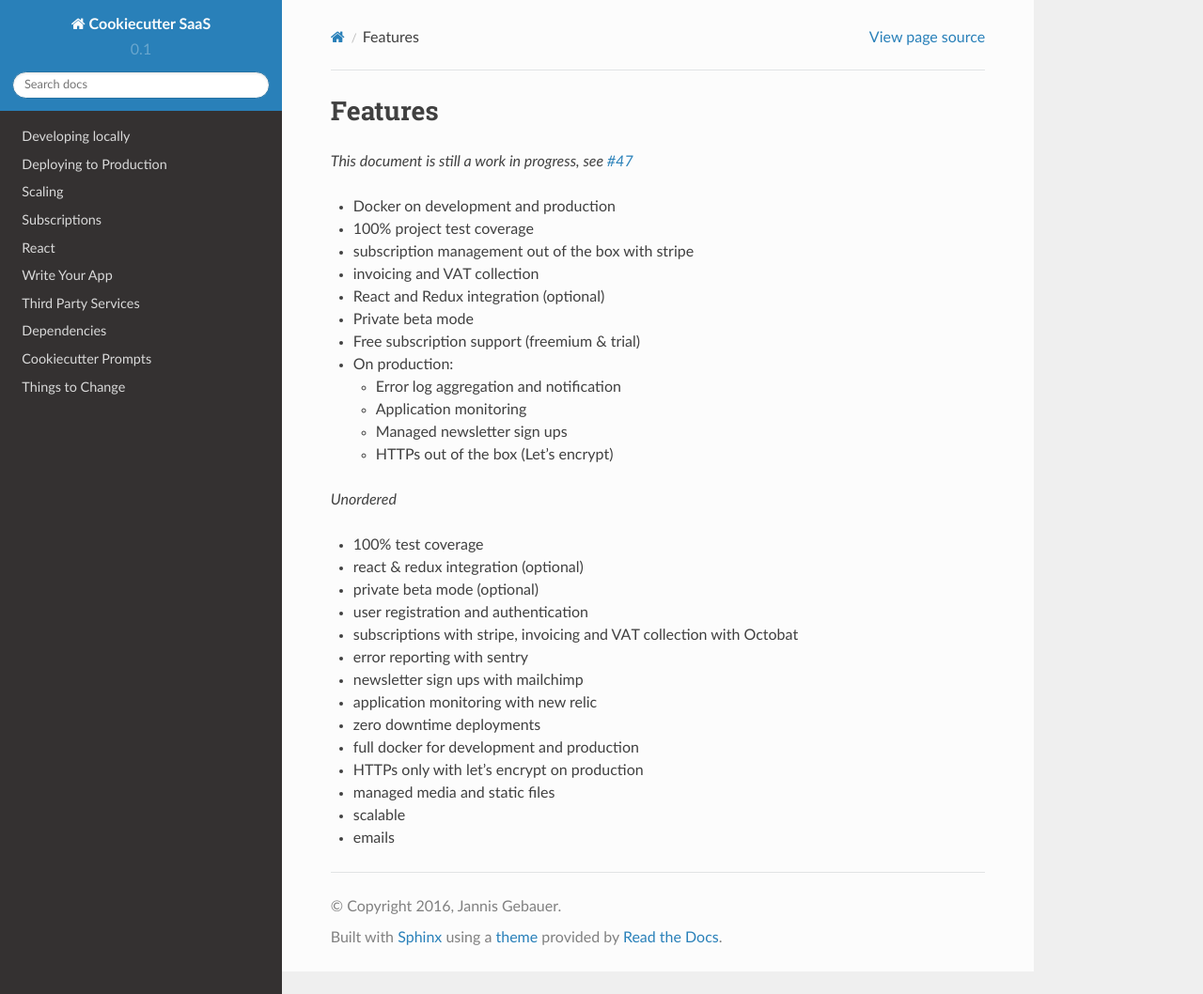
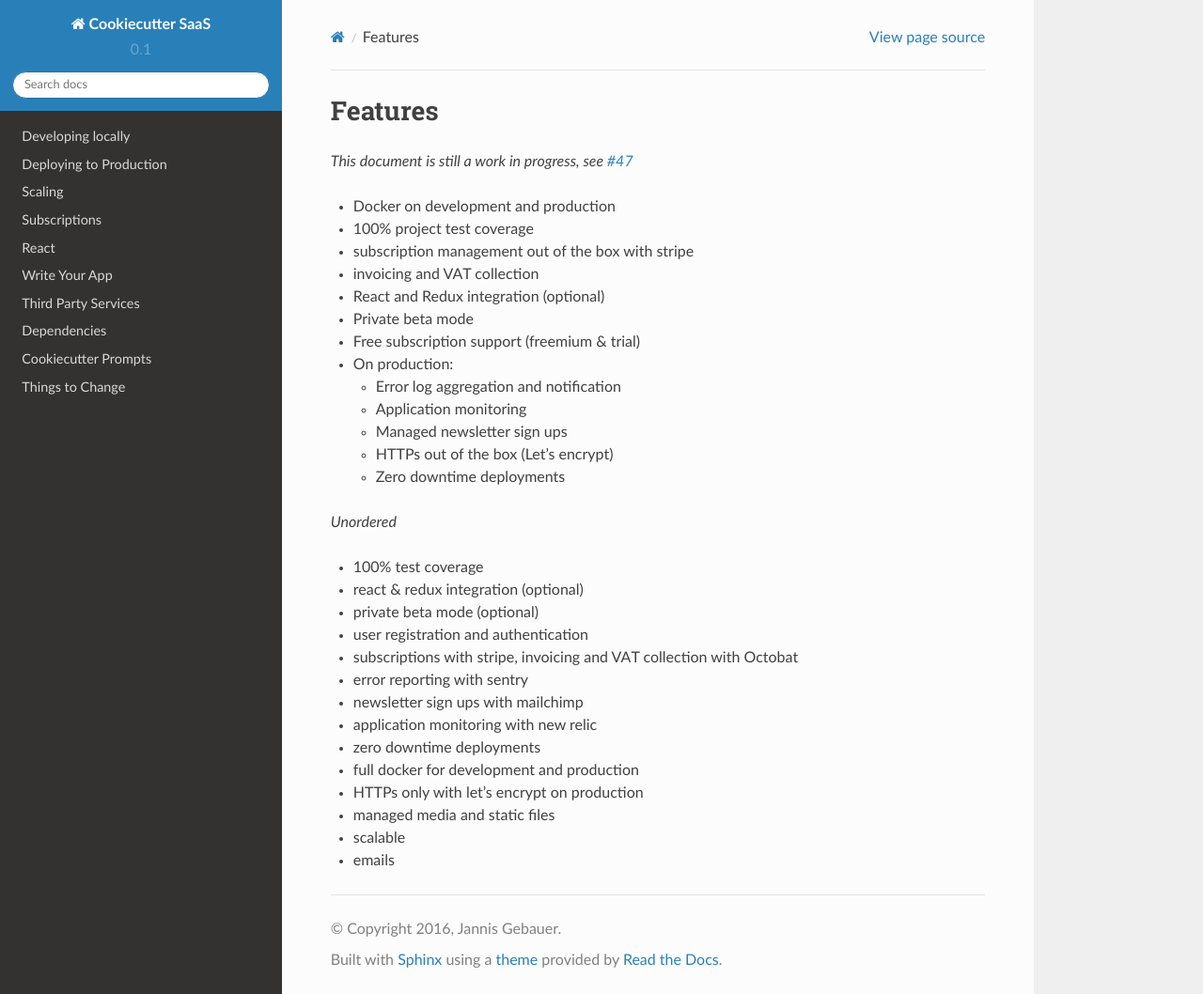
Before and after one commit to jayfk/cookiecutter-saas, a Sphinx documentation site: the page built from docs/features.md, in a window 1280 px wide and 1058 px high. Shown: the whole window at 94% size. Built offline with Sphinx 7.4.7 and the Read the Docs theme 2.0.0, drawn with Linux system fonts in a browser that asks for light colours.

Commit message:
added zero downtime deployments

```diff
--- a/docs/features.md
+++ b/docs/features.md
@@ -15,6 +15,7 @@
     - Application monitoring
     - Managed newsletter sign ups
     - HTTPs out of the box (Let's encrypt)
+    - Zero downtime deployments
 
 *Unordered*
 
```
Also changed, not shown: README.md (+1 -0 lines).
